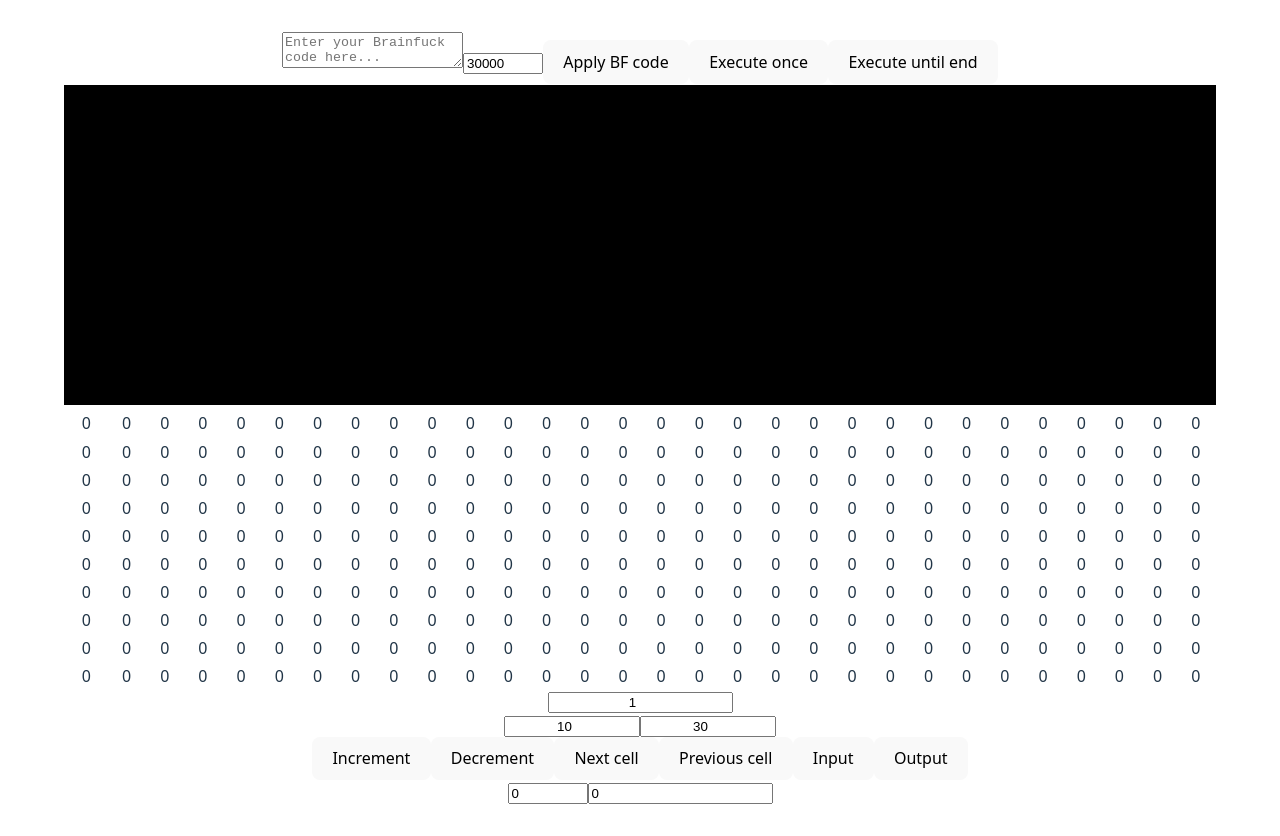
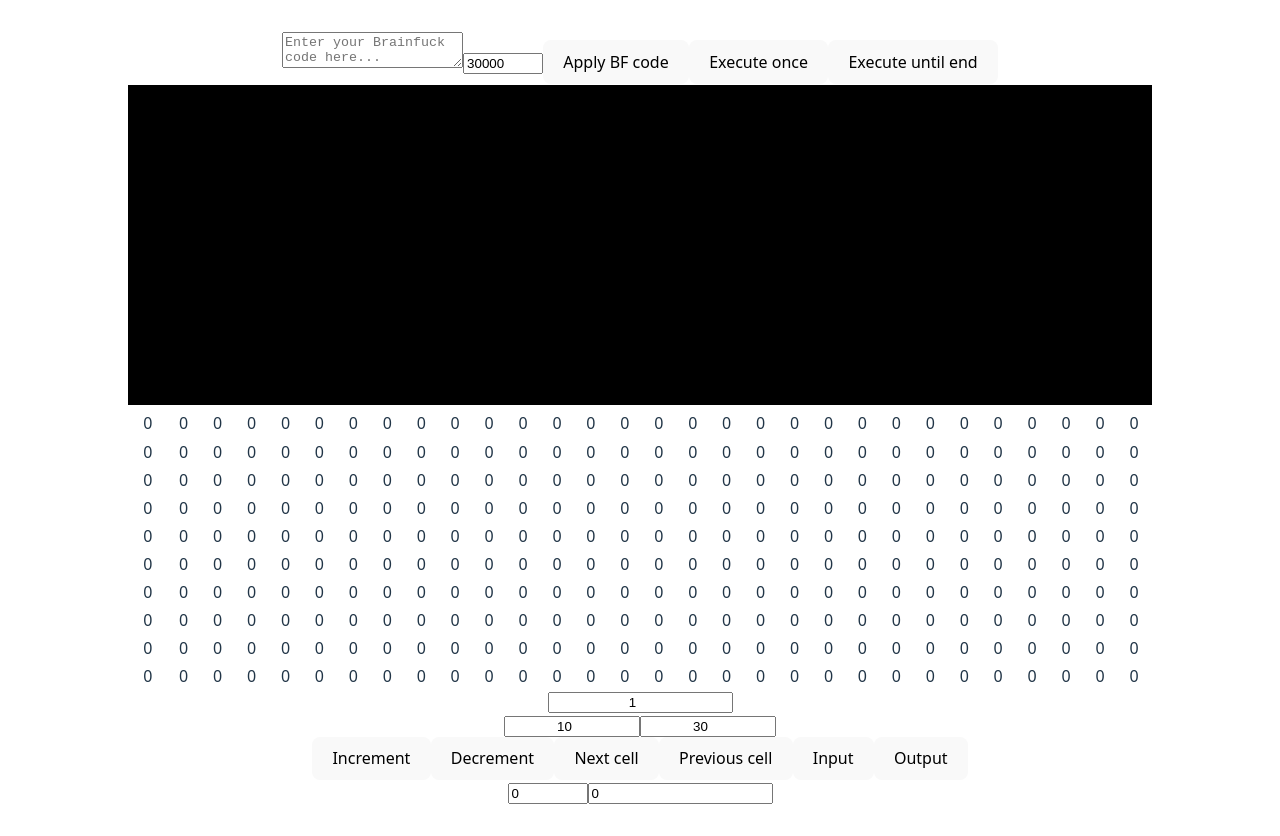
Before and after one commit to BCS21090011/BrainFucker, a React (Vite) app: page / in a window 1280 px wide. Built offline with nearby package versions, Linux system fonts and the light colour scheme.

Commit message:
Altered how memPtr is checked in range in BrainfuckExecuter.

```diff
--- a/src/App.jsx
+++ b/src/App.jsx
@@ -102,11 +102,13 @@ function App() {
   }, []);
 
   const HandleMemPtrChange = useCallback((oldVal, newVal) => {
-    const dimension = rowDimension * colDimension;
-    const page = Math.floor(newVal / dimension) + 1;
-    setPage(page);
-    setCurrentCellVal(bfRef.current.CurrentCellVal);
-    setMemPtr(bfRef.current.MemPtr);
+    if (newVal >= 0 && newVal < memSize) {
+      const dimension = rowDimension * colDimension;
+      const page = Math.floor(newVal / dimension) + 1;
+      setPage(page);
+      setCurrentCellVal(bfRef.current.CurrentCellVal);
+      setMemPtr(bfRef.current.MemPtr);
+    }
   }, [rowDimension, colDimension]);
 
   useEffect(() => {
--- a/src/App_My.css
+++ b/src/App_My.css
@@ -1,7 +1,7 @@
 #TerminalDiv {
     border: 1px solid white;
     height: 40vh;
-    width: 90vw;
+    width: 80vw;
     padding: 0;
     background-color: black;
     overflow-y: auto;
@@ -35,7 +35,7 @@
 
 #MemoryContainerDiv {
     border: 1px solid white;
-    min-width: 90vw;
+    min-width: 80vw;
 }
 
 table.MemTable {
--- a/src/Executer/BrainfuckExecuter.js
+++ b/src/Executer/BrainfuckExecuter.js
@@ -38,8 +38,8 @@ class BrainfuckExecuter {
     #memPtr = new WatchedVal(
         0,
         (valBefore, valAfter) => {
+            this.#CheckMemPtr();
             this.MemPtrOnChangeCallback(valBefore, valAfter, this);
-            this.#CheckMemPtr();
         }
     );
     #memArr = [];
```
Also changed, not shown: Classes_Info/BrainfuckExecuter.md (+2 -2 lines).
